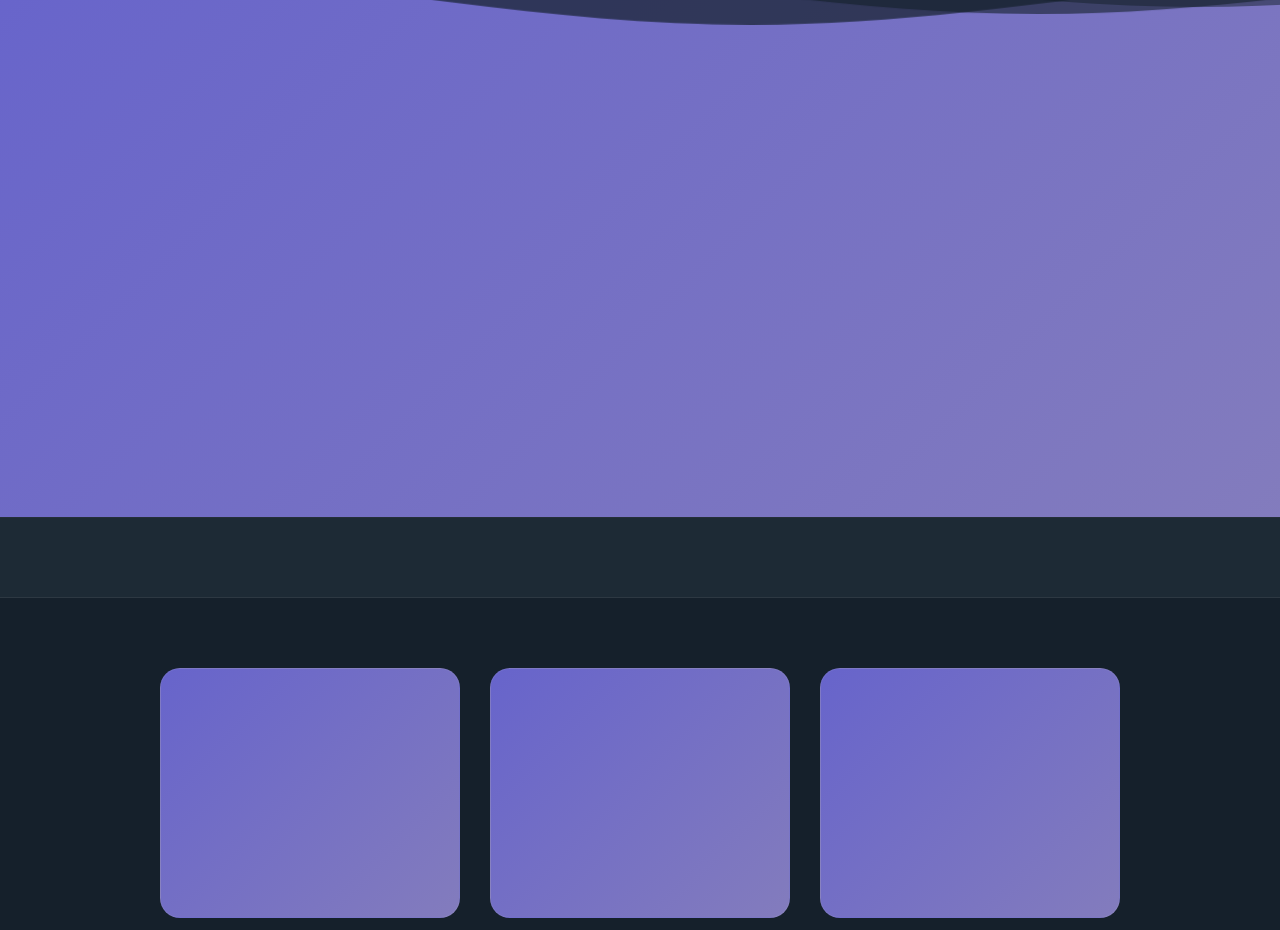
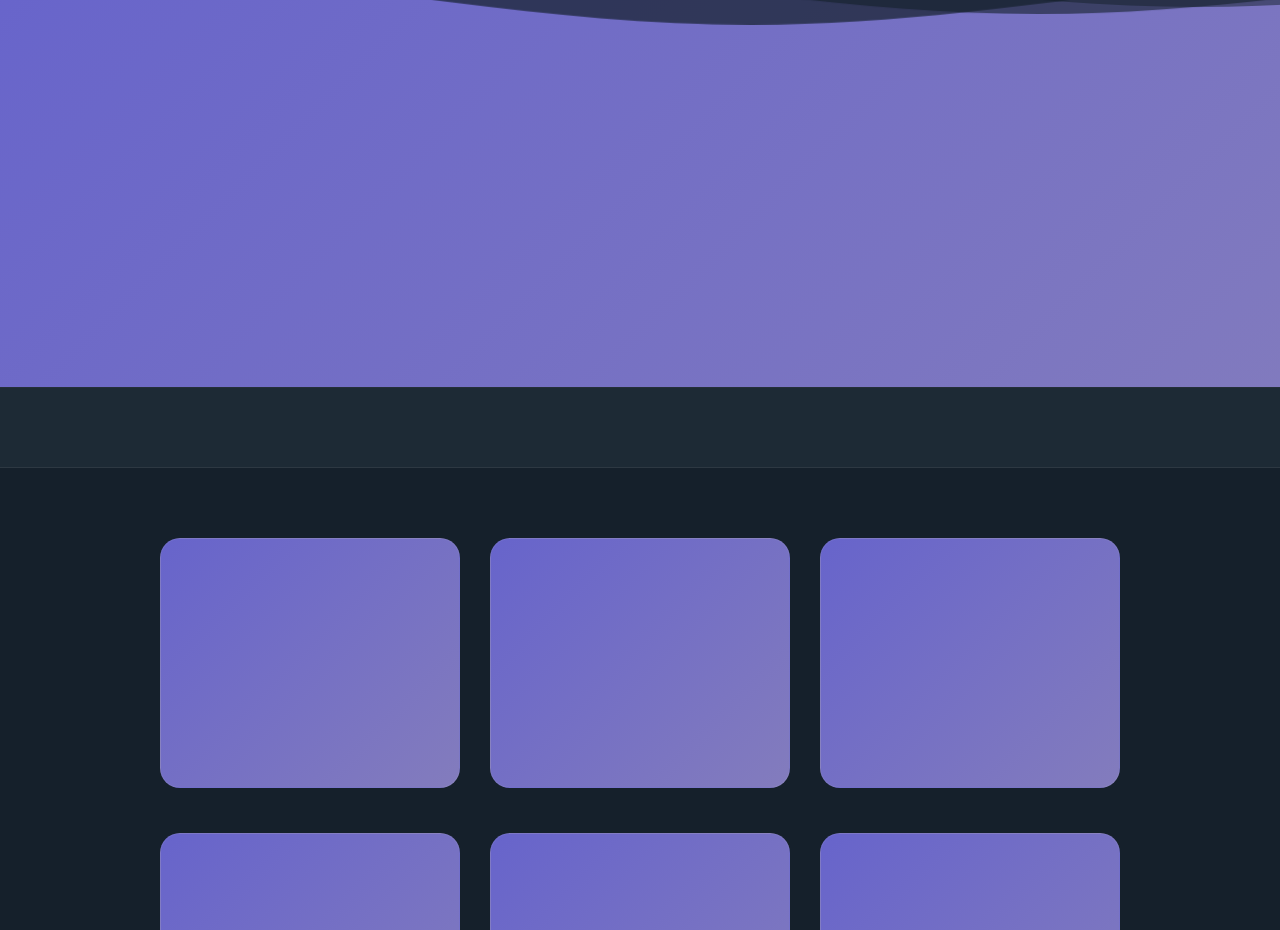
Before and after one commit to mobinjavari/WaveHeader, a plain HTML site: page index.html in a window 1280 px wide. Shown: the part 563-1493 px from the top of the page. Drawn offline with Linux system fonts and the light colour scheme.

Commit message:
update main

```diff
--- a/css/app.scss
+++ b/css/app.scss
@@ -128,7 +128,7 @@
     .main {
         background: var(--bg-color);
         border-top: 1px solid #cccccc16;
-        margin: 1080px 0 0 0;
+        margin: 950px 0 0 0;
         position: absolute;
         top: 0;
         z-index: 10;
```
Also changed, not shown: css/app.css, 1 other file.
